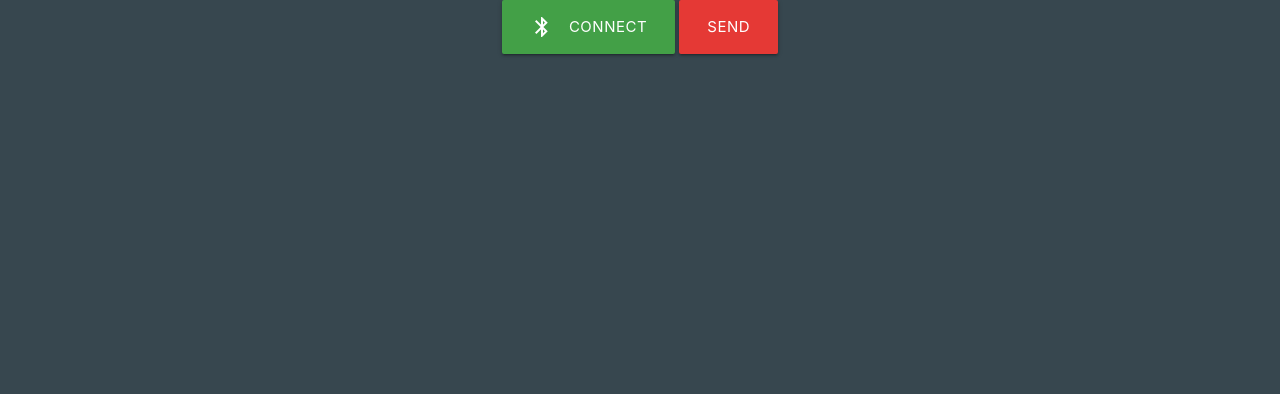
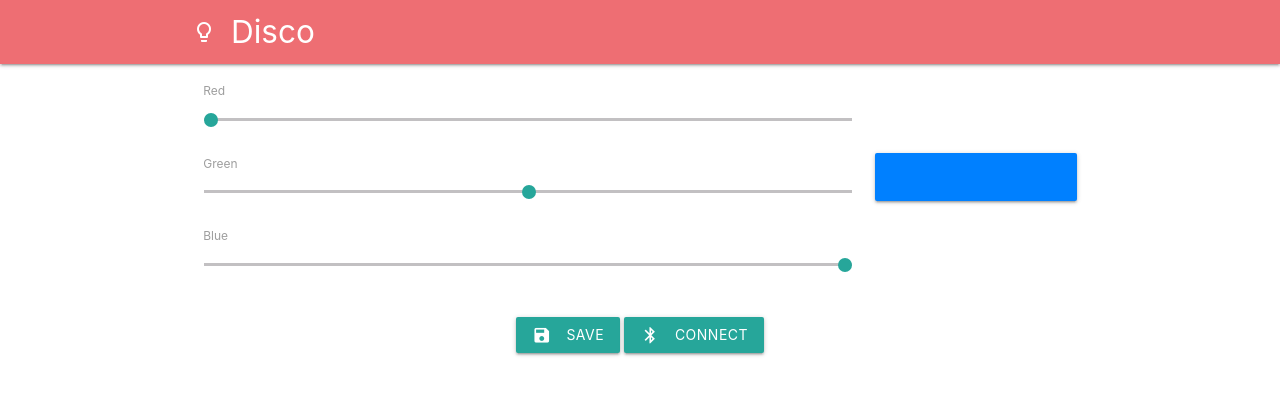
Before and after one commit to sillevl/web-bluetooth-disco, a plain HTML site: page index.html in a window 1280 px wide. Drawn offline with nearby package versions, Linux system fonts and the light colour scheme.

Commit message:
migrate to vue

```diff
--- a/index.html
+++ b/index.html
@@ -7,17 +7,62 @@
     <title>Document</title>
     <link rel="stylesheet" href="https://cdnjs.cloudflare.com/ajax/libs/materialize/1.0.0/css/materialize.min.css">
     <link href="https://fonts.googleapis.com/icon?family=Material+Icons" rel="stylesheet">
+    <link rel="stylesheet" href="css/style.css">
+    <script src="https://cdnjs.cloudflare.com/ajax/libs/vue/2.5.17/vue.js"></script>
+    <script src="https://cdnjs.cloudflare.com/ajax/libs/materialize/1.0.0/js/materialize.min.js"></script>
     <script defer src="js/app.js"></script>
 </head>
-<body class="blue-grey darken-3">
-    <div class="container">
-        <div class="row">
-            <div class="col s12 center-align">
-                <button id="connect" class="green darken-1 btn-large"><i class="material-icons left">bluetooth</i> Connect</button>
-                <button id="send" class="red darken-1 btn-large">Send</button>
+<body>
+    <nav class="topbar">
+        <div class="nav-wrapper container">
+            <a href="#" class="brand-logo"><i class="material-icons">lightbulb_outline</i> Disco</a>
+        </div>
+    </nav>
+    <div class="container" id="app">
+        <div class="row hide-on-med-and-up">
+            <div class="col s12">
+                    <div class="card-panel preview" v-bind:style="colorStyle"></div>
             </div>
         </div>
+        <div class="row valign-wrapper">
+            <div class="col s12 m9">
+                <p class="range-field">
+                    <label for="red_color">Red</label>
+                    <input type="range" id="red_color" min="0" max="255" v-model="color.red" />
+                </p>
+                <p class="range-field">
+                    <label for="green_color">Green</label>
+                    <input type="range" id="green_color" min="0" max="255" v-model="color.green" />
+                </p>
+                <p class="range-field">
+                    <label for="blue_color">Blue</label>
+                    <input type="range" id="blue_color" min="0" max="255"  v-model="color.blue"/>
+                </p>
+            </div>
+            <div class="col s12 m3 colors hide-on-small-only">
+                <div class="card-panel preview" v-bind:style="colorStyle"></div>
+            </div>
+        </div>
+
+
+        <div class="row center-align">
+            <button class="waves-effect waves-light btn" @click="sendColor"><i class="material-icons left">save</i> Save</button>
+            <button class="waves-effect waves-light btn" @click="connect"><i class="material-icons left">bluetooth</i> Connect</button>
+        </div>
+
+        <!-- <div class="row">
+                <h4>Presets:</h4>
+        </div>
+        <div class="row colors">
+            <% [
+            "blue", "red", "pink", "purple", "indigo", "teal", "lime", "amber","blue", "red", "pink", "purple", "indigo", "teal", "lime", "amber"
+            ].each do |color| %>
+            <div class="col s4 m2 l1">
+                <div class="card-panel <%= color %>"> </div>
+            </div>
+            <% end %>
+        </div>
+        <hr> -->
     </div>
-    <script src="https://cdnjs.cloudflare.com/ajax/libs/materialize/1.0.0/js/materialize.min.js"></script>
 </body>
 </html>
--- a/js/app.js
+++ b/js/app.js
@@ -1,66 +1,72 @@
-let ledCharacteristic = null;
+var app = null;
 
-window.addEventListener('load', () => {
-    console.log("Staring application");
+console.log(navigator.bluetooth)
 
-    let button = document.getElementById('connect');
-    button.addEventListener('click', connect);
-
-    let sendButton = document.getElementById('send');
-    sendButton.addEventListener('click', function(){
-        let view = new Uint8Array(3);
-        view[0] = 0x00;
-        view[1] = 0x00;
-        view[2] = 0xFF;
-        ledCharacteristic.writeValue(view);
-    });
-});
-
-function handleCharacteristicValueChanged(event) {
-    console.log("event !!!");
-    var value = event.target.value;
-    console.log('Received ' + value);
+document.addEventListener('DOMContentLoaded', () => {
+   app = new Vue({
+    el: '#app',
+    data: {
+      color: {red: 0, green: 128, blue: 255},
+      presets: [],
+      ledCharacteristic: null
+    },
+    mounted() {
+      if (localStorage.getItem('color')) {
+        this.color = JSON.parse(localStorage.getItem('color'))
       }
-
-function connect(){
+    },
+    computed: {
+      colorStyle() {
+        let c = this.color
+        return {
+          backgroundColor: `rgb(${c.red}, ${c.green}, ${c.blue})`,
+        };
+      }
+    },
+    watch: {
+      color: {
+        handler(newValue, oldValue) {
+          this.sendColor()
+          localStorage.setItem('color',JSON.stringify(newValue))
+        },
+        deep: true
+      }
+    },
+    methods: {
+      connect: function(){
+        console.log("connect button pressed")
         navigator.bluetooth.requestDevice({
             filters: [{
-            namePrefix: 'Disco',
+                namePrefix: 'Proto',
             }],
             // acceptAllDevices: true,
             optionalServices: ['ad11cf40-063f-11e5-be3e-0002a5d5c51b']
         })
         .then(device => {
-        // Human-readable name of the device.
-        console.log(device.name);
-
-        // Attempts to connect to remote GATT Server.
+            console.log(`Connected to: ${device.name}`);
             return device.gatt.connect();
         })
         .then(server => {
+            console.log('Getting primary service')
             return server.getPrimaryService('ad11cf40-063f-11e5-be3e-0002a5d5c51b');
         })
         .then(service => {
+            console.log('Getting Characteristic for rgb led')
             return service.getCharacteristic('bf3fbd80-063f-11e5-9e69-0002a5d5c503');
         })
         .then(charcteristic => {
-        ledCharacteristic = charcteristic;
+            console.log(charcteristic)
+            this.ledCharacteristic = charcteristic;
         })
-    // .then(service => {
-    //     return service.getCharacteristic('bf3fbd80-063f-11e5-9e69-0002a5d5c501');
-    // })
-    // .then(characteristic => {
-    //     return characteristic.readValue();
-    // })
-    // .then(value => {
-    //     console.log(value.byteLength);
-    //     console.log('> Temperature: ' + value.getInt16());
-    // })
-    // .then(characteristic => {return characteristic.startNotifications()})
-    // .then(characteristic => {
-    //     characteristic.addEventListener('characteristicvaluechanged', handleCharacteristicValueChanged);
-    //     console.log('Notifications have been started.');
-    // })
-
-    .catch(error => { console.log(error); });
+        .catch(error => { console.log(error.name, error.message); });
+      },
+      sendColor: function(){
+        let view = new Uint8Array(3);
+        view[0] = this.color.red;
+        view[1] = this.color.green;
+        view[2] = this.color.blue;
+        this.ledCharacteristic.writeValue(view);
       }
+    }
+  })
+})
```
Lines whose indentation alone changed are shown as unchanged.
